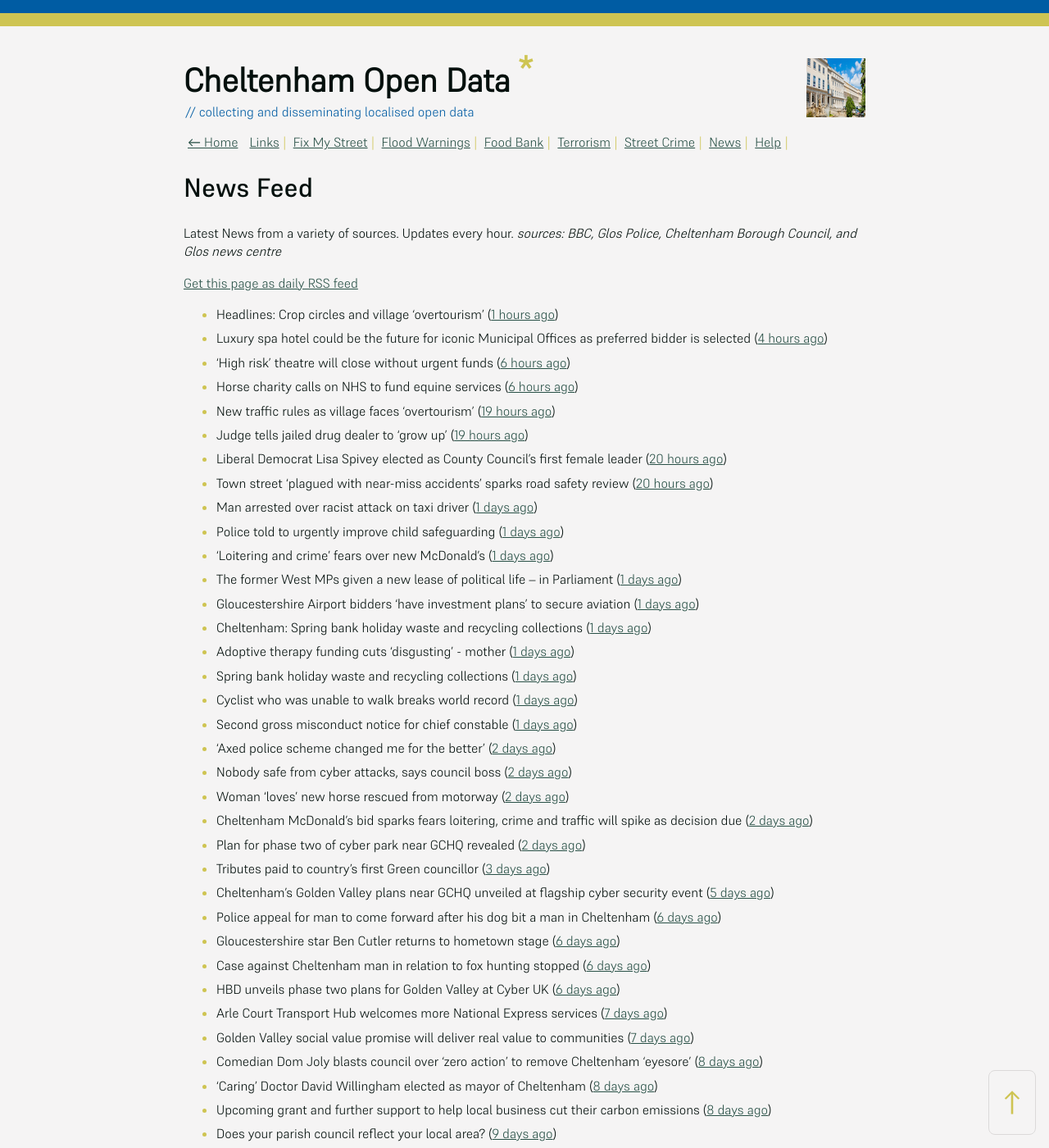
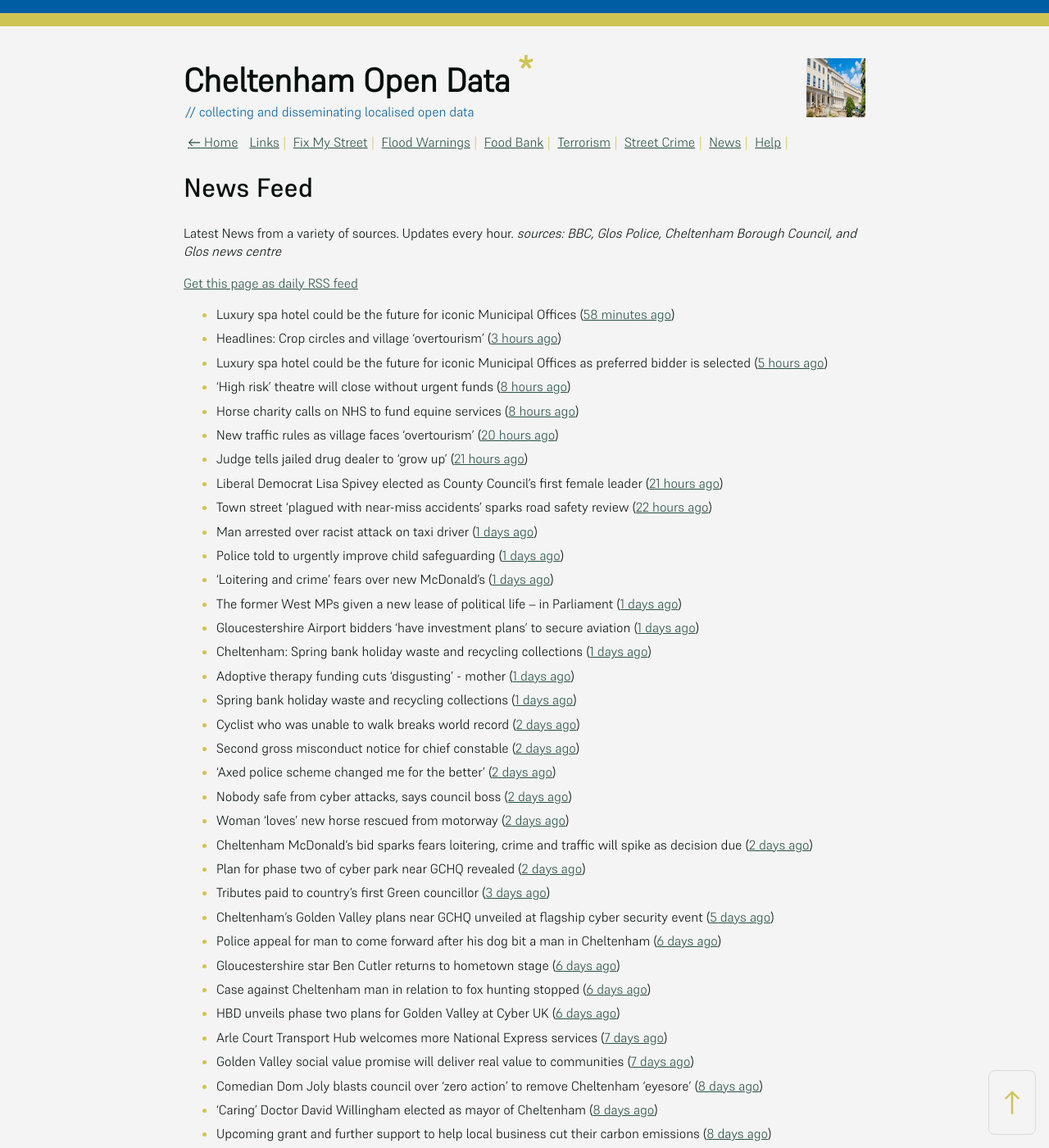
Before and after one commit to mat-0/cheltenham-open-data, a Jekyll site: the page built from _pages/news.md, in a window 1280 px wide and 1400 px high. Shown: the whole window at 82% size. Built offline with Jekyll 4.4.1, drawn with Linux system fonts in a browser that asks for light colours; some of the changed text lies outside the part shown.

Commit message:
Updated 2025-05-22 13:08:18

```diff
--- a/_pages/news.md
+++ b/_pages/news.md
@@ -12,14 +12,15 @@ _sources: BBC, Glos Police, Cheltenham Borough Council, and Glos news centre_
 [Get this page as daily RSS feed](/daily.rss)
 
 <!-- news_marker starts -->
-- Headlines: Crop circles and village 'overtourism' ([1 hours ago](https://www.bbc.com/news/articles/ckgrj59nqg5o))
-- Luxury spa hotel could be the future for iconic Municipal Offices as preferred bidder is selected ([4 hours ago](https://www.cheltenham.gov.uk/news/article/3014/luxury_spa_hotel_could_be_the_future_for_iconic_municipal_offices_as_preferred_bidder_is_selected))
-- 'High risk' theatre will close without urgent funds ([6 hours ago](https://www.bbc.com/news/articles/cvgqqypywe1o))
-- Horse charity calls on NHS to fund equine services ([6 hours ago](https://www.bbc.com/news/articles/cy8d927xllzo))
-- New traffic rules as village faces 'overtourism' ([19 hours ago](https://www.bbc.com/news/articles/cvg99j1y39ro))
-- Judge tells jailed drug dealer to 'grow up' ([19 hours ago](https://www.bbc.com/news/articles/cp3qqky8gnwo))
-- Liberal Democrat Lisa Spivey elected as County Council’s first female leader ([20 hours ago](https://gloucesternewscentre.co.uk/liberal-democrat-lisa-spivey-elected-as-county-councils-first-female-leader/))
-- Town street ‘plagued with near-miss accidents’ sparks road safety review ([20 hours ago](https://gloucesternewscentre.co.uk/town-street-plagued-with-near-miss-accidents-sparks-road-safety-review/))
+- Luxury spa hotel could be the future for iconic Municipal Offices ([58 minutes ago](https://gloucesternewscentre.co.uk/luxury-spa-hotel-could-be-the-future-for-iconic-municipal-offices/))
+- Headlines: Crop circles and village 'overtourism' ([3 hours ago](https://www.bbc.com/news/articles/ckgrj59nqg5o))
+- Luxury spa hotel could be the future for iconic Municipal Offices as preferred bidder is selected ([5 hours ago](https://www.cheltenham.gov.uk/news/article/3014/luxury_spa_hotel_could_be_the_future_for_iconic_municipal_offices_as_preferred_bidder_is_selected))
+- 'High risk' theatre will close without urgent funds ([8 hours ago](https://www.bbc.com/news/articles/cvgqqypywe1o))
+- Horse charity calls on NHS to fund equine services ([8 hours ago](https://www.bbc.com/news/articles/cy8d927xllzo))
+- New traffic rules as village faces 'overtourism' ([20 hours ago](https://www.bbc.com/news/articles/cvg99j1y39ro))
+- Judge tells jailed drug dealer to 'grow up' ([21 hours ago](https://www.bbc.com/news/articles/cp3qqky8gnwo))
+- Liberal Democrat Lisa Spivey elected as County Council’s first female leader ([21 hours ago](https://gloucesternewscentre.co.uk/liberal-democrat-lisa-spivey-elected-as-county-councils-first-female-leader/))
+- Town street ‘plagued with near-miss accidents’ sparks road safety review ([22 hours ago](https://gloucesternewscentre.co.uk/town-street-plagued-with-near-miss-accidents-sparks-road-safety-review/))
 - Man arrested over racist attack on taxi driver ([1 days ago](https://www.bbc.com/news/articles/c87jjwnqxz2o))
 - Police told to urgently improve child safeguarding ([1 days ago](https://www.bbc.com/news/articles/clyggrx8njeo))
 - ‘Loitering and crime’ fears over new McDonald’s ([1 days ago](https://www.bbc.com/news/articles/ckg4xerxx67o))
@@ -28,8 +29,8 @@ _sources: BBC, Glos Police, Cheltenham Borough Council, and Glos news centre_
 - Cheltenham: Spring bank holiday waste and recycling collections ([1 days ago](https://gloucesternewscentre.co.uk/cheltenham-spring-bank-holiday-waste-and-recycling-collections/))
 - Adoptive therapy funding cuts 'disgusting' - mother ([1 days ago](https://www.bbc.com/news/articles/c4g2rpypmp9o))
 - Spring bank holiday waste and recycling collections ([1 days ago](https://www.cheltenham.gov.uk/news/article/3013/spring_bank_holiday_waste_and_recycling_collections))
-- Cyclist who was unable to walk breaks world record ([1 days ago](https://www.bbc.com/news/articles/ce822e66159o))
-- Second gross misconduct notice for chief constable ([1 days ago](https://www.bbc.com/news/articles/cy8nnxy83lro))
+- Cyclist who was unable to walk breaks world record ([2 days ago](https://www.bbc.com/news/articles/ce822e66159o))
+- Second gross misconduct notice for chief constable ([2 days ago](https://www.bbc.com/news/articles/cy8nnxy83lro))
 - 'Axed police scheme changed me for the better' ([2 days ago](https://www.bbc.com/news/articles/cj425087v5po))
 - Nobody safe from cyber attacks, says council boss ([2 days ago](https://www.bbc.com/news/articles/cyvm4ljl2l8o))
 - Woman 'loves' new horse rescued from motorway ([2 days ago](https://www.bbc.com/news/articles/c4g2r40ye9eo))
```
Also changed, not shown: other parts of _pages/news.md (+1 -2 lines), _data/flood.json (+5 -27 lines), _pages/fix-my-street.md (+7 -7 lines), index.md (+5 -5 lines).
